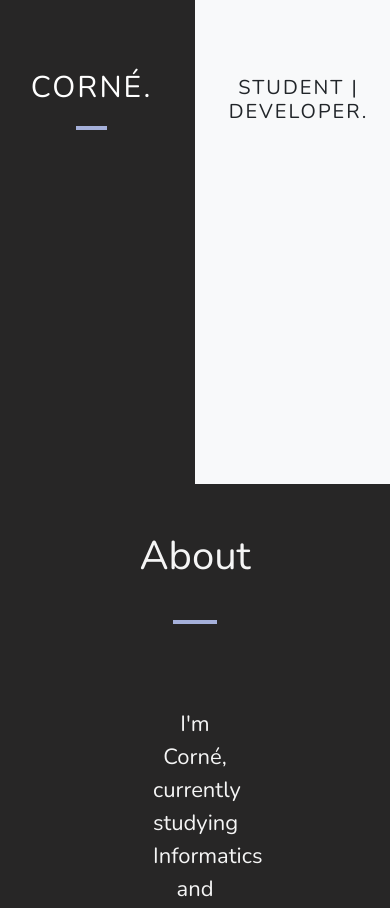
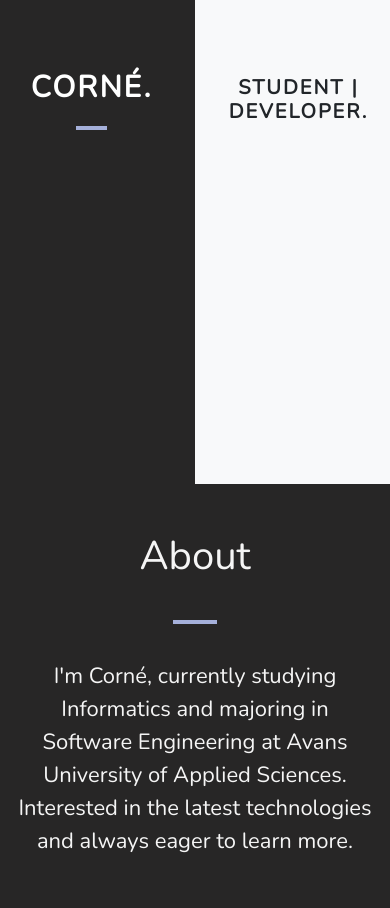
Before and after one commit to Cornayy/react-portfolio, a React (Create React App) app: page / in a window 390 px wide. Shown: the part 377-1285 px from the top of the page. Built offline with nearby package versions, Linux system fonts and the light colour scheme; no server answers.

Commit message:
style: responsiveness

```diff
--- a/src/components/sections/about/About.tsx
+++ b/src/components/sections/about/About.tsx
@@ -7,7 +7,7 @@ export const About: FunctionComponent = () => {
             <div className="container-fluid about-me text-center">
                 <h1 className="pt-5">About</h1>
                 <hr />
-                <div className="p-5 w-50 mx-auto">
+                <div className="about-text mx-auto">
                     <p>
                         I'm Corné, currently studying Informatics and majoring in Software
                         Engineering at Avans University of Applied Sciences. Interested in the
--- a/src/components/sections/about/style.scss
+++ b/src/components/sections/about/style.scss
@@ -4,3 +4,10 @@
     height: 500px;
     color: whitesmoke;
 }
+
+.about-text {
+    @media screen and (min-width: 1200px) {
+        padding: 55px;
+        width: 50%;
+    }
+}
--- a/src/components/sections/front/style.scss
+++ b/src/components/sections/front/style.scss
@@ -8,6 +8,7 @@
 .intro-right {
     text-transform: uppercase;
     letter-spacing: 2px;
+    font-weight: 600;
 }
 
 .intro-name:after {
```
